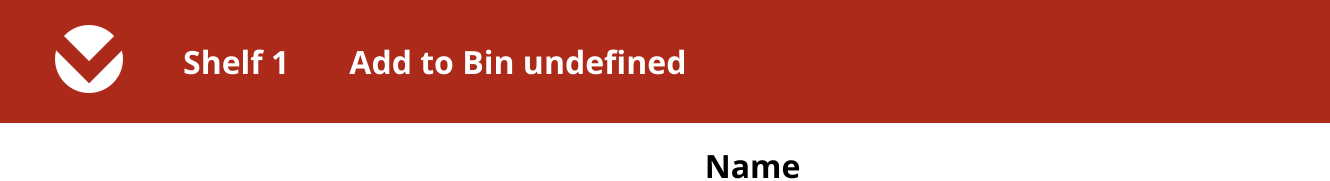
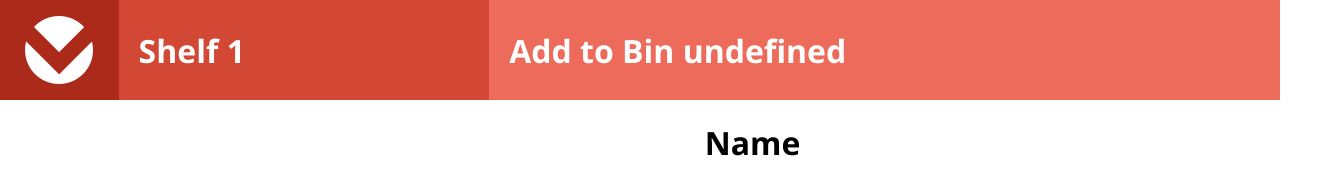
Before and after one commit to haftav/simulation-1, a React (Create React App) app: page /#/create/1 in a window 1280 px wide. Shown: the top 181 px of the page, 1330 px wide, since content can reach past the window. Built offline with nearby package versions, Linux system fonts and the light colour scheme.

Commit message:
Styling almost exact

```diff
--- a/src/App.css
+++ b/src/App.css
@@ -9,39 +9,105 @@
   font-family: 'Open Sans', sans-serif;
 }
 
-.header {
-  width: 100%;
-  background: #AB2A19;
-  overflow: hidden;
-  display: flex;
-  color: white;
-  align-items: center;
-  padding: 25px;
+.dark-red {
+  background-color: #ab2a19;
 }
 
-.header > div {
+.light-red {
+  background-color: #d34735
+}
+
+.shelves-header-container {
+  width: 100%;
+  height: 100px;
+  display: flex;
+  align-items: center;
+  justify-content: center;
+  color: white;
+}
+
+.shelves-header-content {
+  display: flex;
+  align-items: center;
+  width: 600px;
   height: 100%;
 }
 
-.header a {
-  text-decoration: none;
-  color: white;
-  height: 100%;
+.shelves-header-content img {
+  margin-right: 12px;
 }
 
-.header-info {
+.bins-header-container {
+  width: 100%;
+  height: 100px;
+  display: flex;
+  align-items: center;
+  justify-content: flex-start;
+}
+
+.bins-header-info-container {
   display: flex;
   align-items: center;
   height: 100%;
+  width: 100%;
 }
 
-.header img {
-  margin: 0px 30px;
+.bins-header-logo-container {
+  height: 100%;
+  display: flex;
+  justify-content: center;
+  align-items: center;
+  width: 10%;
 }
 
-.header h1 {
-  margin: 10px;
-  padding: 0px 20px;
+.bins-header-logo-container a {
+  width: 100%;
+  height: 100%;
+  display: flex;
+  align-items: center;
+  justify-content: center;
+}
+
+.bins-header-text-container-1 {
+  display: flex;
+  align-items: center;
+  color: white;
+  width: 400px;
+  height: 100%;
+  text-align: left;
+  padding-left: 20px;
+}
+
+.bins-header-text-container-2 {
+  display: flex;
+  align-items: center;
+  color: white;
+  width: 400px;
+  height: 100%;
+  text-align: left;
+}
+
+.bins-header-text-container-2 a {
+  display: flex;
+  align-items: center;
+  color: white;
+  text-decoration: none;
+  width: 100%;
+  height: 100%;
+  padding-left: 20px;
+}
+
+
+
+.bins-header-details-container {
+  background: #ed6b5a;
+  height: 100%;
+  width: 65%;
+  display: flex;
+  justify-content: flex-start;
+  align-items: center;
+  padding-left: 20px;
+  color: white;
 }
 
 .home a {
--- a/src/components/Header.js
+++ b/src/components/Header.js
@@ -4,44 +4,60 @@ import mainLogo from '../assets/shelflogo.png'
 
 export default function Header({ page, id, name }) {
     return (
-        <div className="header">
+        <div>
             {
                 page === "home"
                 ?
-                <div className="header-info">
+                <div className="shelves-header-container dark-red">
+                    <div className="shelves-header-content">
+                        <a>
                             <img src={mainLogo} alt="logo" />
-                    <h1>Shelfie</h1>
+                        </a>
+                        <h1>SHELFIE</h1>
+                    </div>
                 </div>
 
                 :
 
-                <div>
+                <div className="bins-header-container light-red">
                     {
                         name === "edit" || name === "add"
                         ?
-                        <div className="header-info">
+                        <div className="bins-header-info-container">
+                            <div className="bins-header-logo-container dark-red">
                                 <Link to="/">
                                     <img src={mainLogo} alt="logo" />
                                 </Link>
+                            </div>
+                            <div className="bins-header-text-container-2">
                                 <Link to={`/bins/${id[0]}`}>
                                 <h1>
                                     {`Shelf ${id[0]}`}
                                 </h1>
                                 </Link>
+                            </div>
                             {
                                 name === "edit"
                                  ?
+                                 <div className="bins-header-details-container">
                                      <h1>{`Bin ${id[1]}`}</h1>
+                                 </div>
                                  :
+                                 <div className="bins-header-details-container">
                                     <h1>{`Add to Bin ${id[1]}`}</h1>
+                                </div>
                             }
                         </div >
                         :
-                        <div className="header-info">
+                        <div className="bins-header-info-container">
+                            <div className="bins-header-logo-container dark-red">
                             <Link to="/">
                                 <img src={mainLogo} alt="logo" />
                             </Link>
+                            </div>
+                            <div className="bins-header-text-container-1">
                                 <h1>{`Shelf ${id}`}</h1>
+                            </div>
                         </div>
                     }
                 </div>
--- a/src/components/Home.js
+++ b/src/components/Home.js
@@ -9,13 +9,14 @@ export default class Home extends Component {
 
     render() {
         return (
-            <div className="home">
+            <div>
                 <Header page="home" id="" name=""/>
-
-                <Link to="/bins/A">Shelf A</Link>
-                <Link to="/bins/B">Shelf B</Link>
-                <Link to="/bins/C">Shelf C</Link>
-                <Link to="bins/D">Shelf D</Link>
+                <div className="home">
+                    <Link to="/bins/A">Shelf A</Link>
+                    <Link to="/bins/B">Shelf B</Link>
+                    <Link to="/bins/C">Shelf C</Link>
+                    <Link to="/bins/D">Shelf D</Link>
+                </div>
             </div>
         )
     }
```
Lines whose indentation alone changed are shown as unchanged.
